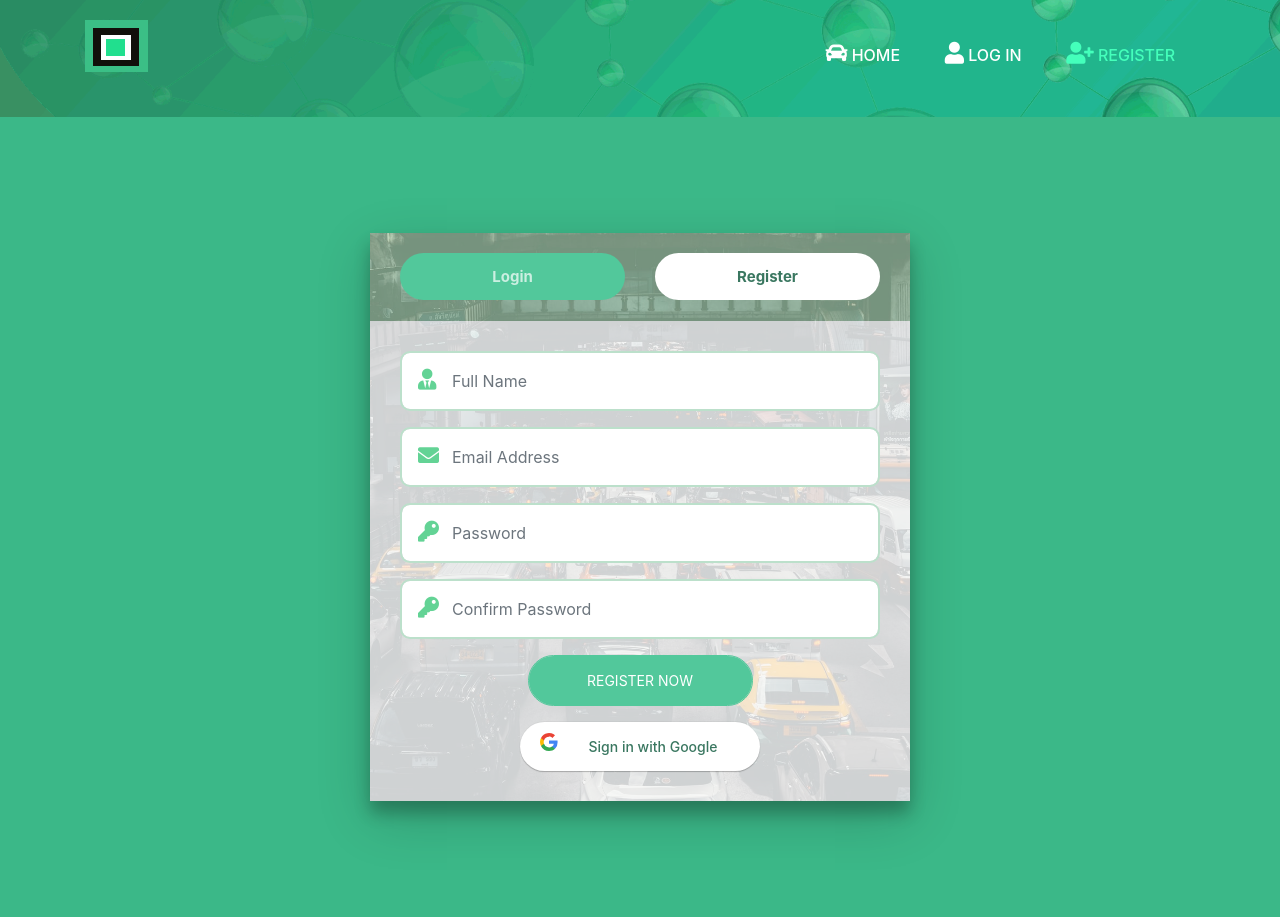
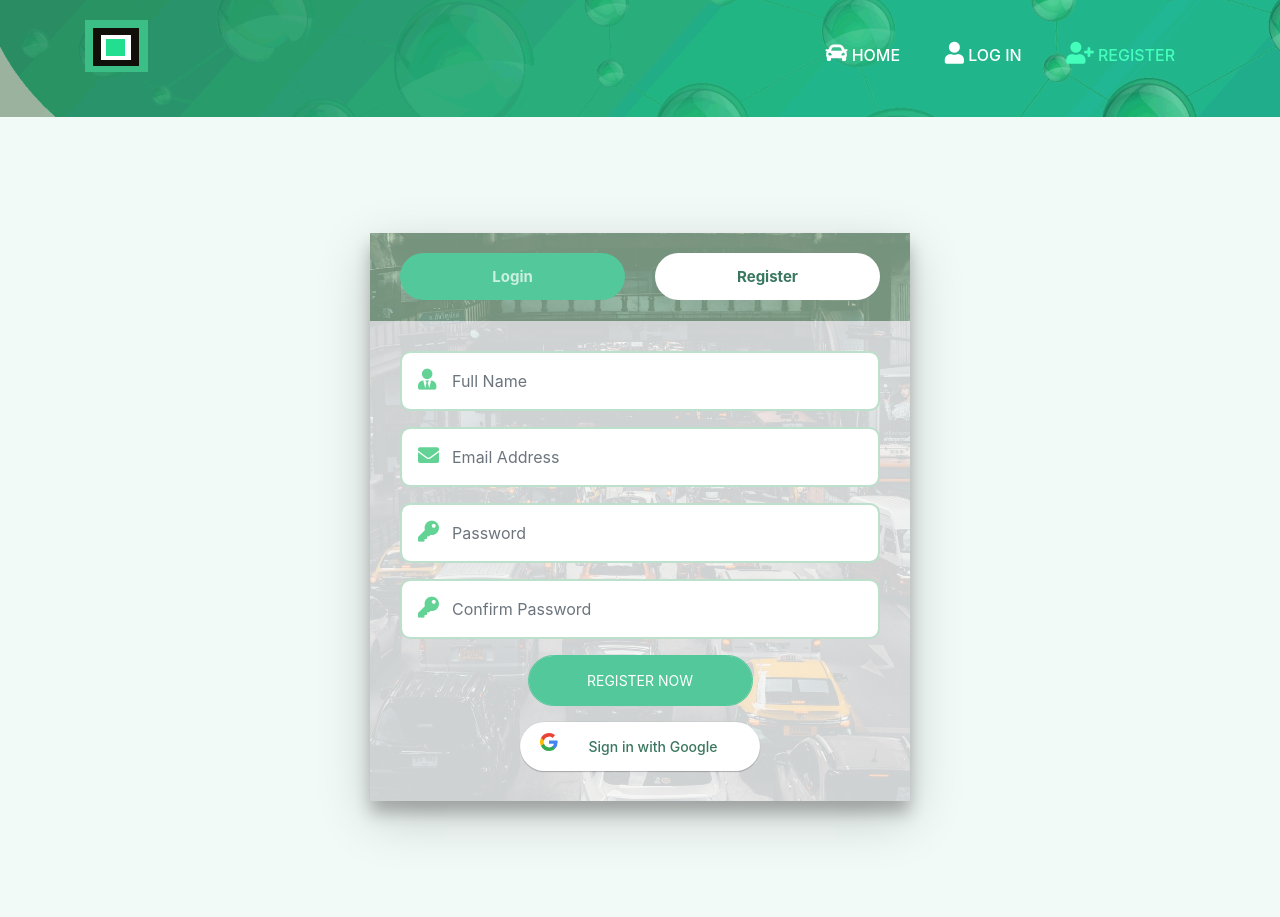
Before and after one commit to alfiza-shaikh/miniProject, a Flask app: page /register in a window 1280 px wide. Run offline with Flask 2, Linux system fonts and the light colour scheme; some libraries are stand-ins or nearby versions.

Commit message:
UI Changes

```diff
--- a/app/app.py
+++ b/app/app.py
@@ -112,7 +112,7 @@ def deleteFolder(fname):
         database.historydb.insertHistoryDB(session['email'],'Delete','Folder '+fname+' deleted')
         flash('Folder '+fname+' deleted.','danger')
         user_folder=os.path.join(UPLOAD_FOLDER,session['email'])
-        if os.path.exists(user_folder):
+        if os.path.exists(user_folder) and videosinFolder:
             for video in videosinFolder:
                 if os.path.exists(os.path.join(user_folder, video[2])):
                     os.remove(os.path.join(user_folder, video[2]))
--- a/app/templates/index.html
+++ b/app/templates/index.html
@@ -96,7 +96,7 @@
                     </div>
                  <div class="col-xl-6 col-lg-6 col-md-6 col-sm-12">
                  <div class="img-box">
-                    <figure><img src="{{url_for('static', filename='home/images/image-removebg-preview.png')}}" alt="img" style="max-width: 120%"></figure>
+                    <figure><img src="{{url_for('static', filename='home/images/bg-5-removebg-preview.png')}}" alt="img" style="max-width: 120%"></figure>
                  </div>
             </div>
            </div>
--- a/app/templates/login.html
+++ b/app/templates/login.html
@@ -36,6 +36,11 @@
       <script src="https://oss.maxcdn.com/libs/html5shiv/3.7.0/html5shiv.js"></script>
       <script src="https://oss.maxcdn.com/libs/respond.js/1.4.2/respond.min.js"></script>
     <![endif]-->
+	<style>
+		body{
+		background-color: #f2faf7 ;
+	}
+		</style>
 </head>
 
 <body>
--- a/app/templates/register.html
+++ b/app/templates/register.html
@@ -38,6 +38,11 @@
       <script src="https://oss.maxcdn.com/libs/html5shiv/3.7.0/html5shiv.js"></script>
       <script src="https://oss.maxcdn.com/libs/respond.js/1.4.2/respond.min.js"></script>
     <![endif]-->
+	<style>
+		body{
+		background-color: #f2faf7 ;
+	}
+		</style>
 </head>
 
 <body>
```
Also changed, not shown: app/static/home/images/bg-5-removebg-preview.png (added), app/static/home/images/bg-5.jpg (added), app/static/home/images/detection2.jpg (added), app/static/home/images/image-removebg-preview.png (deleted), app/static/home/images/keep-track.png.
